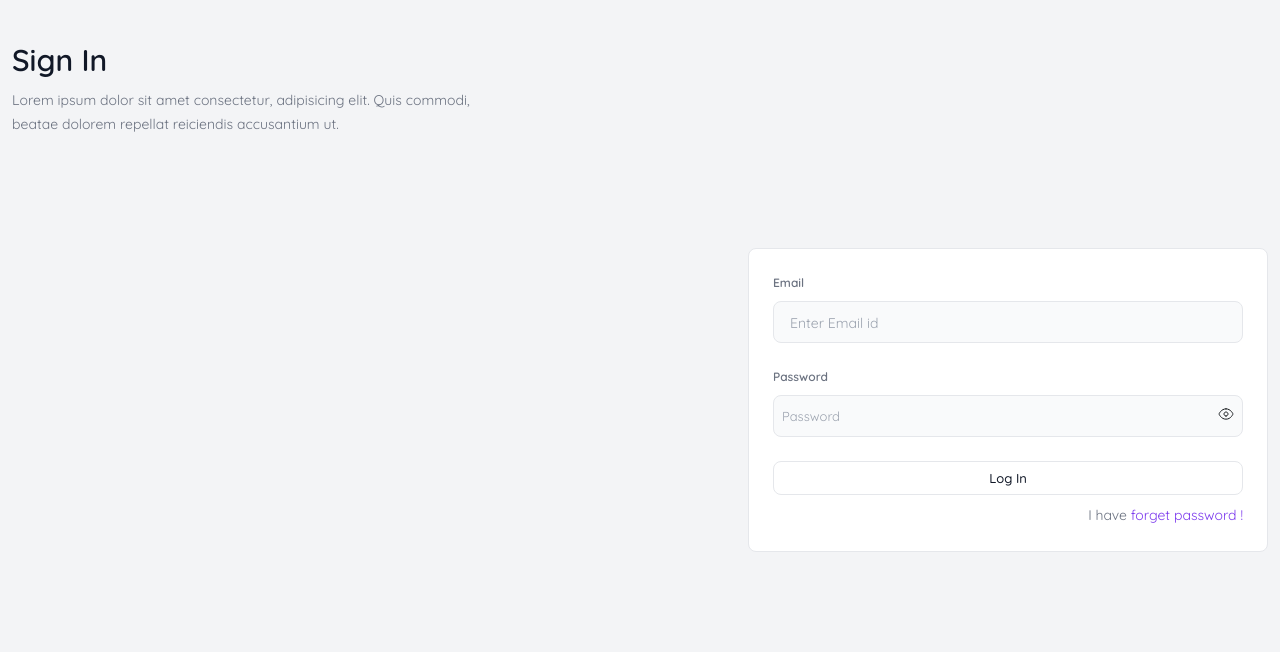
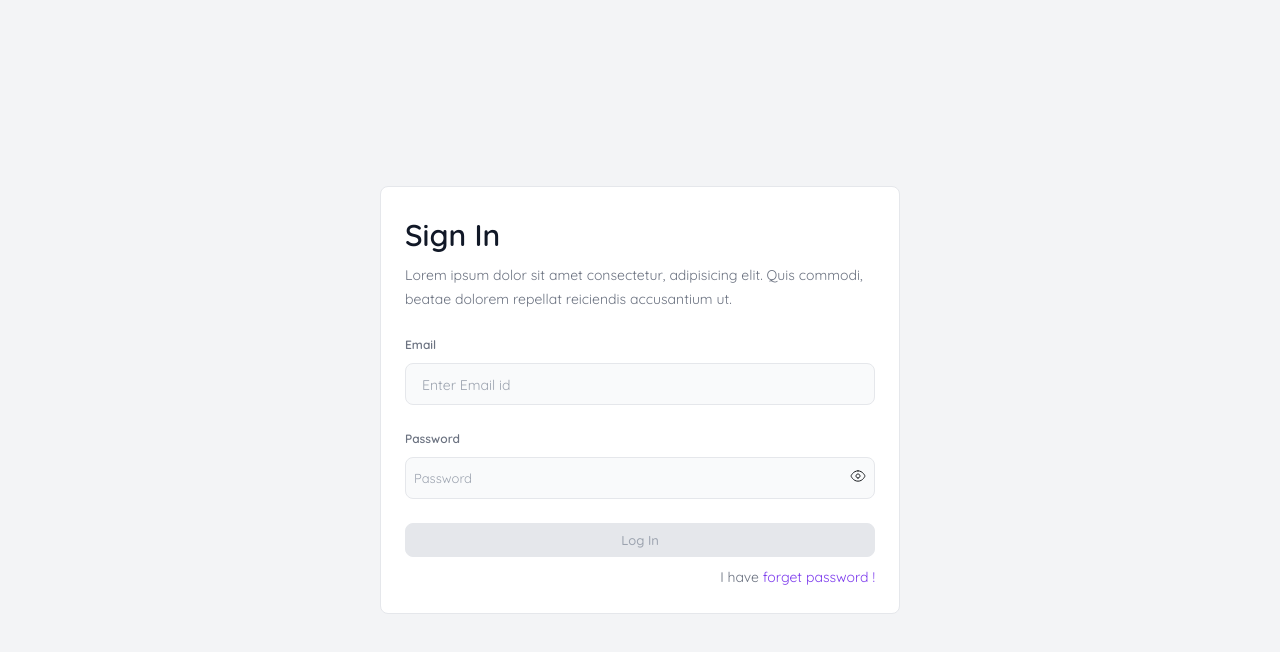
Before and after one commit to inlancersystem4/caprock, a Vue app: page /log-in in a window 1280 px wide. Shown: the top 652 px of the page. Built offline with nearby package versions, Linux system fonts and the light colour scheme.

Commit message:
login page chnage ui and roles edit page work

```diff
--- a/src/auth/Login.vue
+++ b/src/auth/Login.vue
@@ -1,11 +1,11 @@
 <script  >
-import { Field, Form, ErrorMessage } from "vee-validate";
+import { Field, Form } from "vee-validate";
 import axios from 'axios';
+import { useAuthStore } from "../stores";
 
 import OverLaye from '../subcomponents/common/OverLaye.vue';
-// import ErrorMessage from '../subcomponents/ErrorMessage.vue';
+import ErrorMessage from '../subcomponents/common/ErrorMessage.vue';
 
-import { useAuthStore } from "../stores";
 
 
 const baseUrl = `${import.meta.env.VITE_API_URL}`;
@@ -25,13 +25,26 @@ export default {
             password: "",
             overlay: false,
             fromSubmited: false,
+            isvalidEmail: true,
         }
     },
     created() {
         this.checkUser()
     },
+    computed: {
+        loginBtn() {
+            return !this.email.trim() || !this.password.trim() || !this.isvalidEmail
+        }
+    },
     methods: {
+        validateEmail() {
+            const emailRegex = /^[^\s@]+@[^\s@]+\.[^\s@]+$/;
+            return emailRegex.test(this.email);
+        },
         async onSubmit(values) {
+
+            this.fromSubmited = true
+
             const authStore = useAuthStore();
             const { email, password } = values;
             await authStore.login(email, password);
@@ -117,34 +130,34 @@ export default {
 </script>
 
 <template>
-    <div class="auth-page">
+    <div class="auth-page auth-page_center">
 
 
         <div class="auth-container">
 
-            <div class="space-y-4px auth-title">
-
-                <h1 class="color-Grey_90 text-2xl_semibold">Sign In</h1>
-                <h6 class="color-Grey_50 text-base_regular">Lorem ipsum dolor sit amet consectetur, adipisicing elit.
-                    Quis commodi, beatae dolorem
-                    repellat reiciendis accusantium ut.</h6>
-
-            </div>
+            <div class="auth-from-section">
 
 
-
-            <div class="auth-from-section">
                 <Form @submit="onSubmit" class="from space-y-24px">
 
+                    <!-- <img src="../assets/img/logo.png" class="logo"> -->
+
+                    <div class="space-y-4px auth-title">
+
+                        <h1 class="color-Grey_90 text-2xl_semibold">Sign In</h1>
+                        <h6 class="color-Grey_50 text-base_regular">Lorem ipsum dolor sit amet consectetur, adipisicing
+                            elit.
+                            Quis commodi, beatae dolorem
+                            repellat reiciendis accusantium ut.</h6>
+
+                    </div>
 
                     <div class="input-group">
                         <label for="">Email</label>
-                        <Field name="email" :rules="validateEmail" class="input-1" type="email"
-                            placeholder="Enter Email id" />
-                        <ErrorMessage name="email" class="text-red-600 block mt-2" />
-                        <!-- <input type="email" class="input-1" :class="getInputError(email)" v-model="email">
-                                <ErrorMessage msg="Email Is reqired" v-if="!email && fromSubmited" /> -->
-
+                        <Field name="email" :rules="validateEmail" class="input-1" type="email" placeholder="Enter Email id"
+                            v-model="email" />
+                        <ErrorMessage msg="Invalid email" v-if="!isvalidEmail" />
+                        <ErrorMessage msg="Email Is reqired" v-if="!this.email && fromSubmited" />
                     </div>
 
 
@@ -152,9 +165,8 @@ export default {
 
                         <label for="">Password</label>
                         <div class="search-wrraper w-100 border-Grey_20" :class="getInputError(password)">
-                            <!-- <input class="w-100" :type="typePassword ? 'password' : 'text'" v-model="password"> -->
                             <Field name="password" class="w-100" :type="typePassword ? 'password' : 'text'"
-                                placeholder="Password" />
+                                placeholder="Password" v-model="password" />
                             <div class="icon togglePassword">
                                 <span v-if="typePassword" @click="typePassword = false">
                                     <svg xmlns="http://www.w3.org/2000/svg" width="24" height="24" viewBox="0 0 24 24"
@@ -194,14 +206,13 @@ export default {
                                 </span>
                             </div>
                         </div>
-                        <ErrorMessage name="password" class="text-red-600 block mt-2" />
-                        <!-- <ErrorMessage msg="Password Is reqired" v-if="!email && fromSubmited" /> -->
+                        <ErrorMessage msg="Password Is reqired" v-if="!email && fromSubmited" />
 
                     </div>
 
                     <div class="space-y-8px">
 
-                        <button type="submit" class="btn-regular btn-w-full">Log In</button>
+                        <button type="submit" class="btn-regular btn-w-full" :disabled="loginBtn">Log In</button>
 
                         <div class="text-right">
                             <p class="color-Grey_50 text-base_regular">I have <a href="#" class="color_violet">forget
@@ -211,7 +222,7 @@ export default {
 
                     </div>
 
-                </form>
+                </Form>
 
             </div>
 
@@ -223,3 +234,36 @@ export default {
 
     <OverLaye v-if="overlay" />
 </template>
+
+<style scoped>
+.auth-page_center .auth-title {
+    padding: 0;
+}
+
+.auth-page_center .auth-container {
+    display: block;
+}
+
+.auth-page_center .auth-from-section {
+    height: 100%;
+    display: grid;
+    align-items: center;
+    justify-content: center;
+}
+
+.auth-page_center .auth-from-section .from {
+    margin: 0 auto;
+}
+
+.auth-page_center .logo {
+    height: auto;
+    margin: 0 auto;
+    width: 240px;
+    display: block;
+}
+
+
+.auth-page_center .logo_mobile {
+    display: none;
+}
+</style>
--- a/src/pages/roles/EditRole.vue
+++ b/src/pages/roles/EditRole.vue
@@ -69,6 +69,8 @@ export default {
 
                 this.featchPermissionsList();
 
+                console.log(this.selectedModule)
+
 
             } catch (error) {
                 console.log(error);
@@ -97,10 +99,30 @@ export default {
                 console.log(error);
             }
         },
+
         selectedMulti(data) {
-            this.selectedModule = data.map(item => item.module_id).join(',');
-            this.selectedModuleName = data.map(item => item.module_name).join(',');
+            // this.selectedModule = data.map(item => item.module_id).join(',');
+            // this.selectedModuleName = data.map(item => item.module_name).join(',');
+
+
+            const newModuleIds = data.map(item => item.module_id);
+            const uniqueModuleIds = [...new Set([...this.selectedModule.split(','), ...newModuleIds])];
+
+            this.selectedModule = uniqueModuleIds.join(',');
+
+
+            const newModuleNames = data.map(item => item.module_name);
+            const uniqueModuleNames = [...new Set([...this.selectedModuleName.split(','), ...newModuleNames])];
+
+            this.selectedModuleName = uniqueModuleNames.join(',');
+
             this.featchPermissionsList();
+        },
+        selectedOptionDel(data) {
+            const moduleIdToRemove = data.module_id.toString();
+            const moduleIds = this.selectedModule.split(',');
+            const filteredModuleIds = moduleIds.filter(id => id !== moduleIdToRemove);
+            this.selectedModule = filteredModuleIds.join(',');
         },
         isChecked(permissionId) {
             return this.checkedinput.split(',').includes(permissionId.toString()) ||
@@ -119,10 +141,13 @@ export default {
         async addRole() {
             this.joinedPermissions = Object.values(this.checkedPermissions);
 
+            const formattedSelectedModule = this.selectedModule.replace(/\s/g, '');
+
+
             var role_data = new FormData();
             role_data.append("role_id", this.roleId);
             role_data.append("role_name", this.roleName);
-            role_data.append("role_module", this.selectedModule);
+            role_data.append("role_module", formattedSelectedModule);
             role_data.append("role_permission", this.joinedPermissions.join(','));
 
             try {
@@ -130,6 +155,10 @@ export default {
 
                 if (data.success === 1) {
                     this.$router.push({ name: 'Roles' });
+                    console.log(this.roleId)
+                    console.log(this.roleName)
+                    console.log(this.selectedModule)
+                    console.log(this.joinedPermissions.join(','))
                 }
 
             }
@@ -155,6 +184,9 @@ export default {
                     <br />
                     <br />
                     {{ selectedOptionArr }}
+                    <br />
+                    <br />
+                    {{ selectedModule }}
 
                     <div class="space-y-8px">
                         <Label label="Role Name" />
@@ -168,7 +200,7 @@ export default {
                     <div class="space-y-8px">
                         <Label label="Select Module" />
                         <MultiSelect :options="moduleList" @option-selected="selectedMulti"
-                            :responseData="selectedOptionArr" />
+                            :responseData="selectedOptionArr" @selected-option_Del="selectedOptionDel" />
                     </div>
 
                     <div></div>
--- a/src/stores/auth.ts
+++ b/src/stores/auth.ts
@@ -40,7 +40,7 @@ export const useAuthStore = defineStore({
                 alertStore.error(error);
             }
         },
-        logout() {
+        async logout() {
             this.user = null;
             localStorage.removeItem('user');
             router.push('home');
--- a/src/subcomponents/common/MultiSelect.vue
+++ b/src/subcomponents/common/MultiSelect.vue
@@ -50,10 +50,13 @@ export default {
             this.selectDropdownOpen = false;
             this.$emit('option-selected', this.selectedOptions);
         },
-        clearResSelection(index) {
+        clearResSelection(index, data) {
             this.responseData.splice(index, 1);
             this.selectDropdownOpen = false;
-            this.$emit('option-selected', this.selectedOptions);
+            // this.$emit('option-selected', this.selectedOptions, data);
+            this.$emit('selected-option_Del', data, this.selectedOptions);
+            console.log("data", data)
+            console.log("selectedOptions", this.selectedOptions)
         },
         isSelected(option) {
 
@@ -80,10 +83,11 @@ export default {
 <template>
     <div class="select">
         <div v-if="responseData" class="display-flex align-center gap-8px w-fit">
+
             <div v-for="(selectOp, index) in responseData" :key="index"
                 class="rounded-regualr bg-Grey_20 padding-y_2px padding-left_12px padding-right_8px display-flex align-center gap-4px">
                 <p class="color-Grey_60 text-base_medium text-capitalize">{{ selectOp.module_name }}</p>
-                <button class="icon-btn icon-btn_24px" @click="clearResSelection(index)">
+                <button class="icon-btn icon-btn_24px" @click="clearResSelection(index, selectOp)">
                     <img src="../../assets/img/icons/close-icon2.svg">
                 </button>
             </div>
```
Also changed, not shown: src/components/Header.vue (+6 -1 lines).
